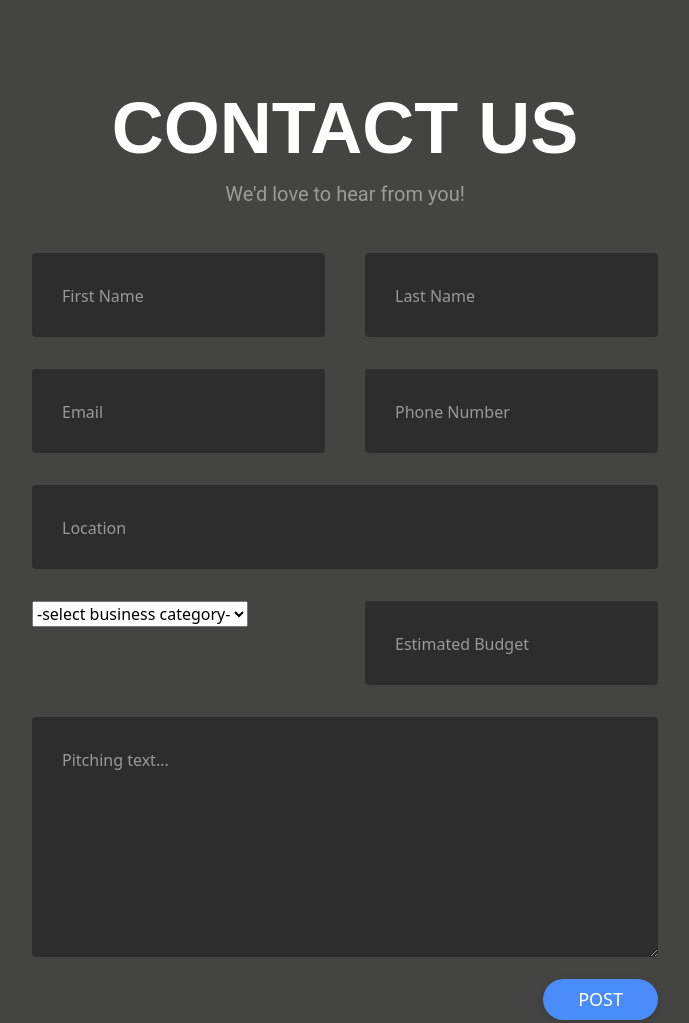
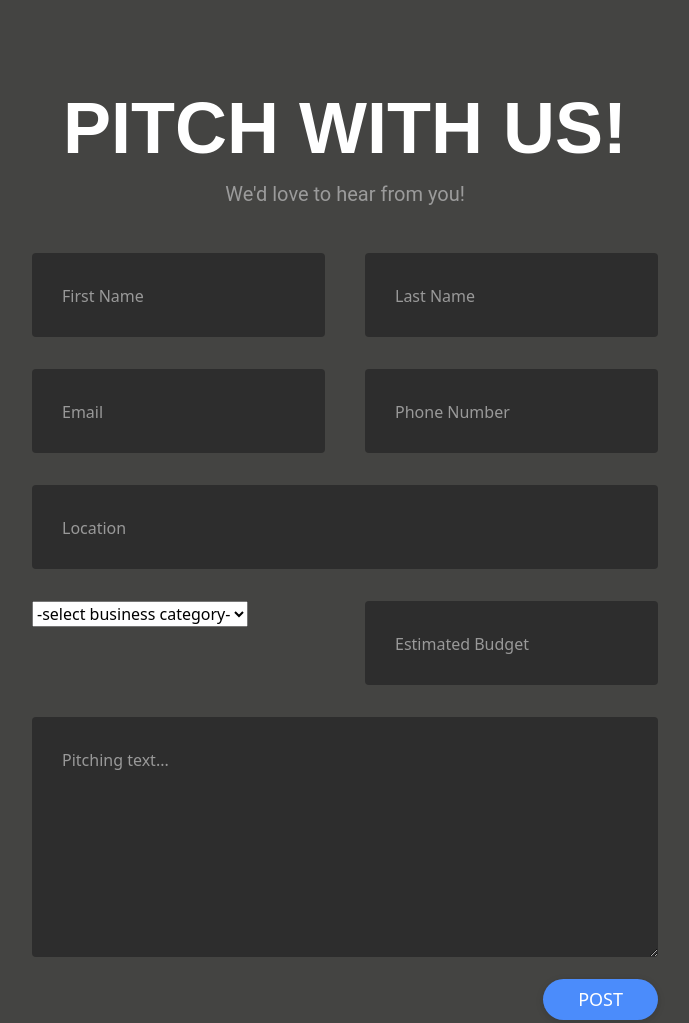
Before and after one commit to rotich1/prep_group_project, a plain HTML site: page index.html in a window 1280 px wide. Shown: the whole page, without its empty margins (295-984 px from the left). Drawn offline with nearby package versions, Linux system fonts and the light colour scheme.

Commit message:
Changed page heading

```diff
--- a/index.html
+++ b/index.html
@@ -14,7 +14,7 @@
 <body>
     <div class="container">
         <div class="row">
-                <h1>CONTACT US</h1>
+                <h1>PITCH WITH US!</h1>
         </div>
         <div class="row">
                 <h4 style="text-align:center">We'd love to hear from you!</h4>
```
